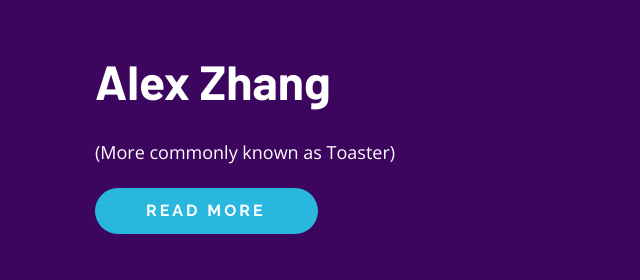
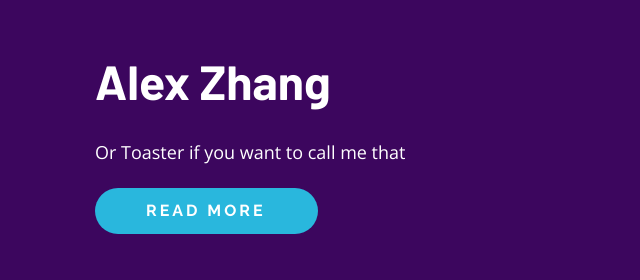
Before and after one commit to ToasterUsesGitHub/ToasterUsesGitHub.github.io, a plain HTML site: page index.html in a window 1280 px wide. Shown: the part 146-426 px from the top of the page, 0-640 px from the left. Drawn offline with nearby package versions, Linux system fonts and the light colour scheme.

Commit message:
Update index.html

```diff
--- a/index.html
+++ b/index.html
@@ -54,7 +54,7 @@
                             class="u-align-left u-container-style u-layout-cell u-left-cell u-shape-rectangle u-size-27 u-layout-cell-1">
                         <div class="u-container-layout u-valign-middle u-container-layout-1">
                             <h1 class="u-custom-font u-text u-text-body-alt-color u-text-1">Alex Zhang</h1>
-                            <p class="u-text u-text-body-alt-color u-text-2">(More commonly known as Toaster)</p>
+                            <p class="u-text u-text-body-alt-color u-text-2">Or Toaster if you want to call me that</p>
                             <a href="#"
                                class="u-active-palette-4-base u-btn u-btn-round u-button-style u-custom-font u-font-raleway u-hover-palette-4-base u-palette-1-base u-radius-50 u-text-body-alt-color u-btn-1">read
                                 more</a>
```
